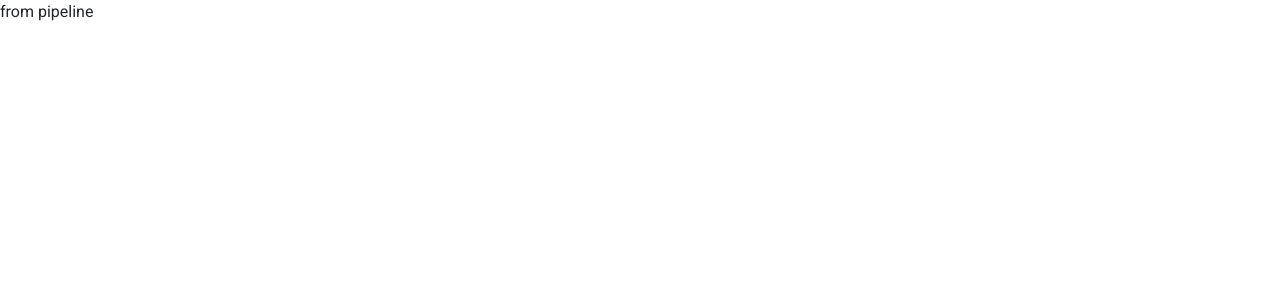
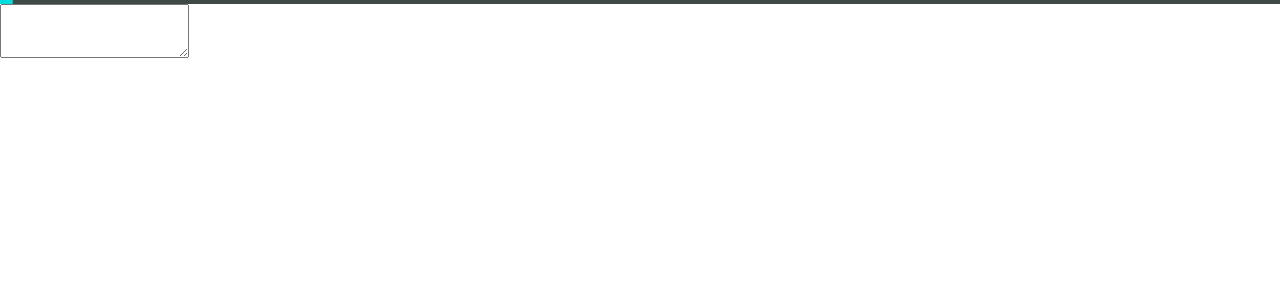
Before and after one commit to kcinay055679/just-write, an Angular app: page /game in a window 1280 px wide. Shown: the top 300 px of the page. Built offline with nearby package versions, Linux system fonts and the light colour scheme.

Commit message:
add bar-config and game service

```diff
--- a/src/app/app.component.html
+++ b/src/app/app.component.html
@@ -1 +1 @@
-from pipeline
+<router-outlet></router-outlet>
--- a/src/app/components/points-counter/points-counter.component.html
+++ b/src/app/components/points-counter/points-counter.component.html
@@ -1 +1,4 @@
-<p>points-counter works!</p>
+<mat-progress-bar
+        [mode]="'determinate'"
+        [value]="1">
+</mat-progress-bar>
--- a/src/app/components/points-counter/points-counter.component.ts
+++ b/src/app/components/points-counter/points-counter.component.ts
@@ -1,8 +1,11 @@
 import { Component } from '@angular/core';
+import {MatProgressBar} from "@angular/material/progress-bar";
 
 @Component({
   selector: 'app-points-counter',
-  imports: [],
+    imports: [
+        MatProgressBar
+    ],
   templateUrl: './points-counter.component.html',
   styleUrl: './points-counter.component.scss'
 })
--- a/src/app/components/text-field/text-field.component.html
+++ b/src/app/components/text-field/text-field.component.html
@@ -1 +1 @@
-<textarea id="name" type="text" [formControl]="text">
+<textarea id="name" type="text" [formControl]="text"></textarea>
--- a/src/app/pages/game-page/game-page.component.html
+++ b/src/app/pages/game-page/game-page.component.html
@@ -1 +1,2 @@
-<p>game-page works!</p>
+<app-points-counter></app-points-counter>
+<app-text-field></app-text-field>
```
Also changed, not shown: src/app/models/bar-config.ts (added, +7 -0 lines), src/app/pages/game-page/game-page.component.ts (+6 -1 lines), src/app/services/game.service.ts (added, +9 -0 lines), 1 other file (tests, documents, lock files or other folders).
